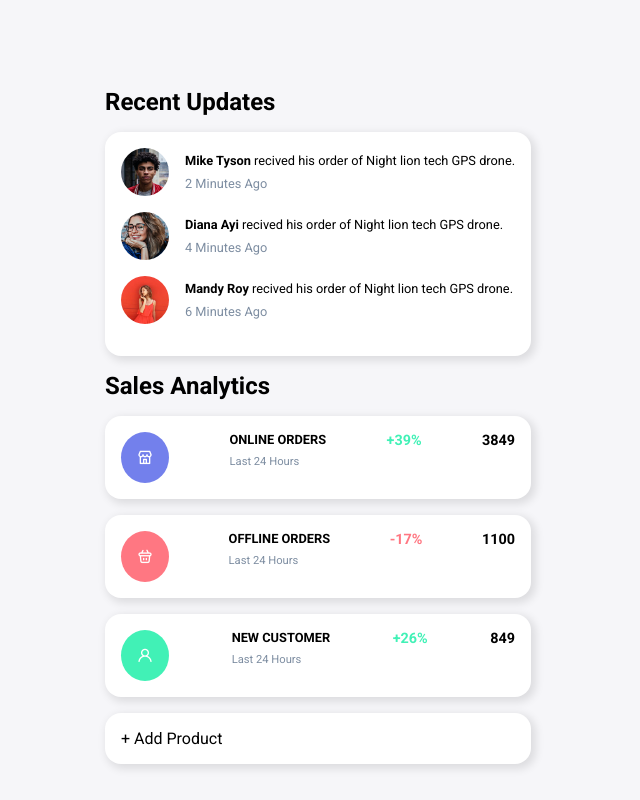
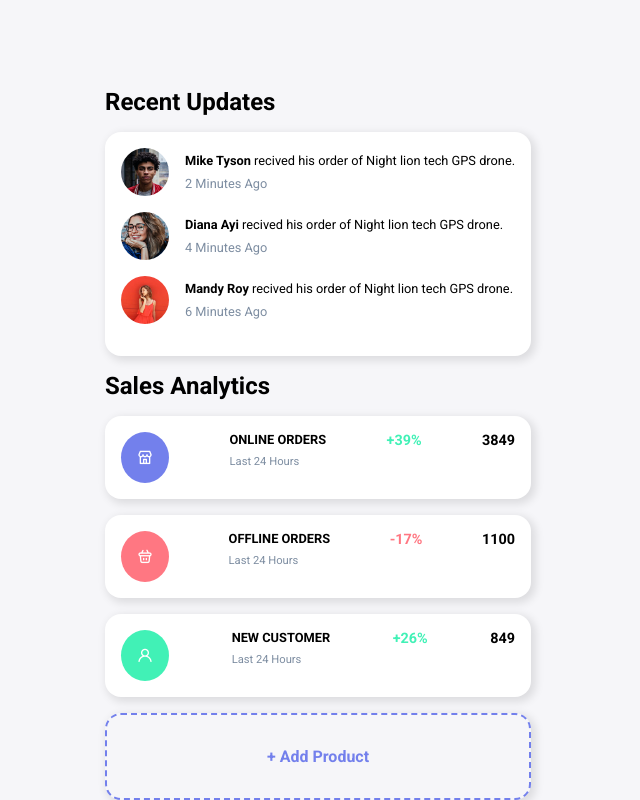
Before and after one commit to farhdibehnamdev/Responsive-Admin-Dashboard, a plain HTML site: page index.html in a window 1280 px wide. Shown: the part 922-1722 px from the top of the page, without its empty margins (231-871 px from the left). Drawn offline with nearby package versions, Linux system fonts and the light colour scheme.

Commit message:
💄 Added "Add Product" section in right sidebar.

```diff
--- a/index.html
+++ b/index.html
@@ -314,7 +314,7 @@
               <span class="salesAnalytics__item--percentPositive">+26%</span>
               <span class="salesAnalytics__item__counts">849</span>
             </div>
-            <div class="salesAnalytics__item">
+            <div class="salesAnalytics__addItem">
               <span>+ Add Product</span>
             </div>
           </div>
--- a/styles/style.css
+++ b/styles/style.css
@@ -470,3 +470,15 @@ table.table td.declined {
   font-size: 0.9rem;
   font-weight: 700;
 }
+.salesAnalytics__addItem {
+  border: 2px dashed var(--color-primary);
+  padding: 2rem;
+  border-radius: 1rem;
+  box-shadow: 3px 3px 8px 2px rgba(0, 0, 0, 0.1);
+  background-color: transparent;
+  text-align: center;
+  font-size: 1rem;
+  font-weight: 700;
+  color: var(--color-primary);
+  cursor: pointer;
+}
```
